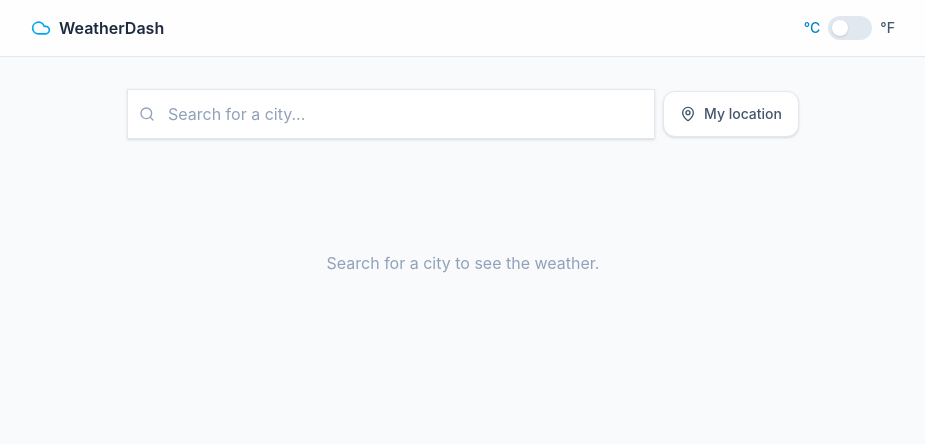
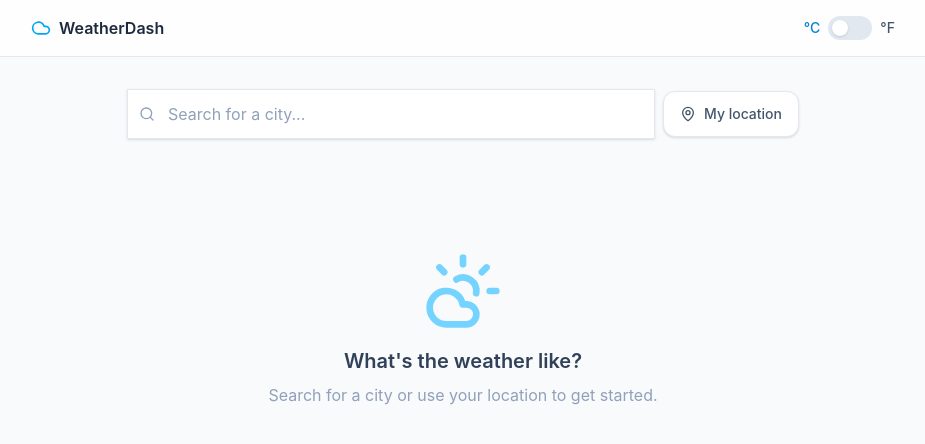
Before and after one commit to ContactAlanGreen-Portfolio-s/weather-dashboard, a React (Vite) app: page / in a window 1280 px wide. Shown: the top 444 px of the page, without its empty margins (177-1102 px from the left). Built offline with nearby package versions, Linux system fonts and the light colour scheme.

Commit message:
feat: Implement EmptyState

```diff
--- a/src/components/ui/EmptyState.tsx
+++ b/src/components/ui/EmptyState.tsx
@@ -1,8 +1,17 @@
-// STUB — placeholder until Issue #18
+// src/components/ui/EmptyState.tsx
+// Shown on initial load before the user has searched for anything
+import { CloudSun } from "lucide-react";
+
 export function EmptyState() {
   return (
-    <div className="py-20 text-center text-slate-400">
-      Search for a city to see the weather.
+    <div className="flex flex-col items-center justify-center py-20 text-center">
+      <CloudSun className="mb-4 h-20 w-20 text-sky-300" aria-hidden="true" />
+      <h2 className="text-xl font-semibold text-slate-700">
+        What's the weather like?
+      </h2>
+      <p className="mt-2 text-slate-400">
+        Search for a city or use your location to get started.
+      </p>
     </div>
   );
 }
```
